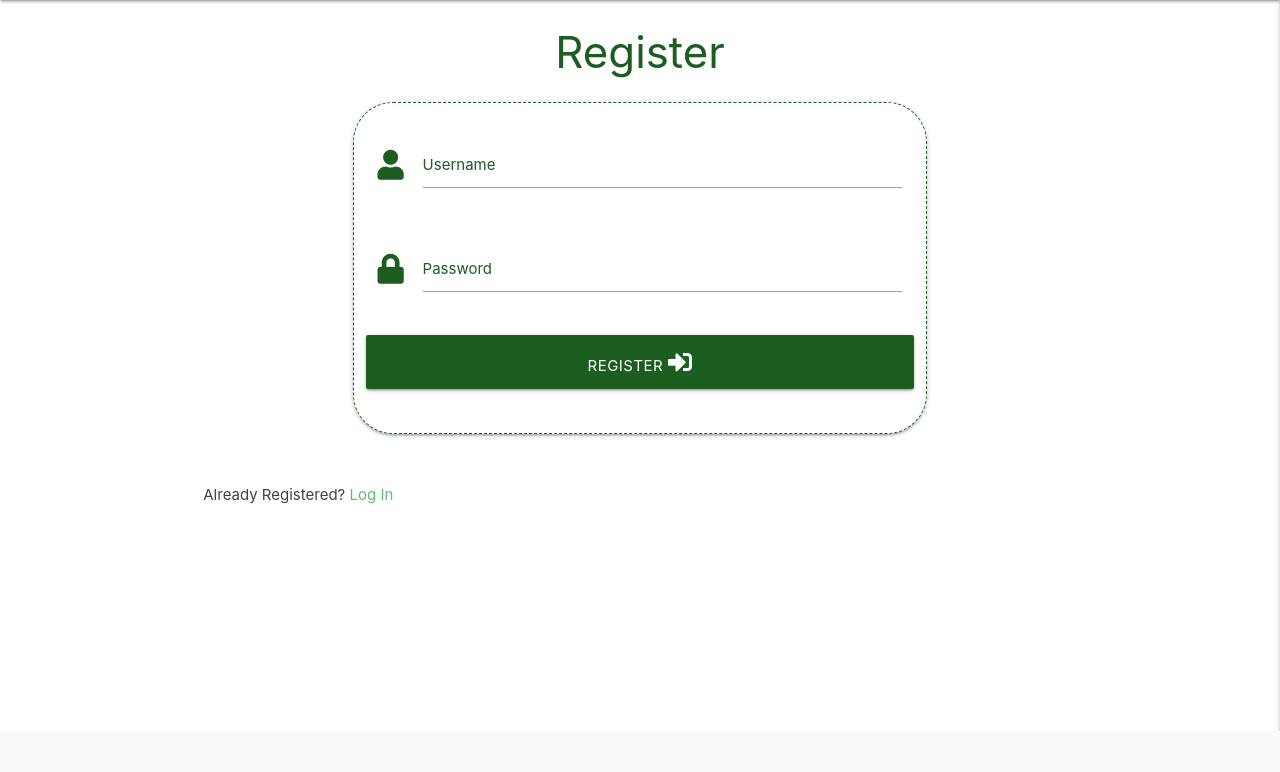
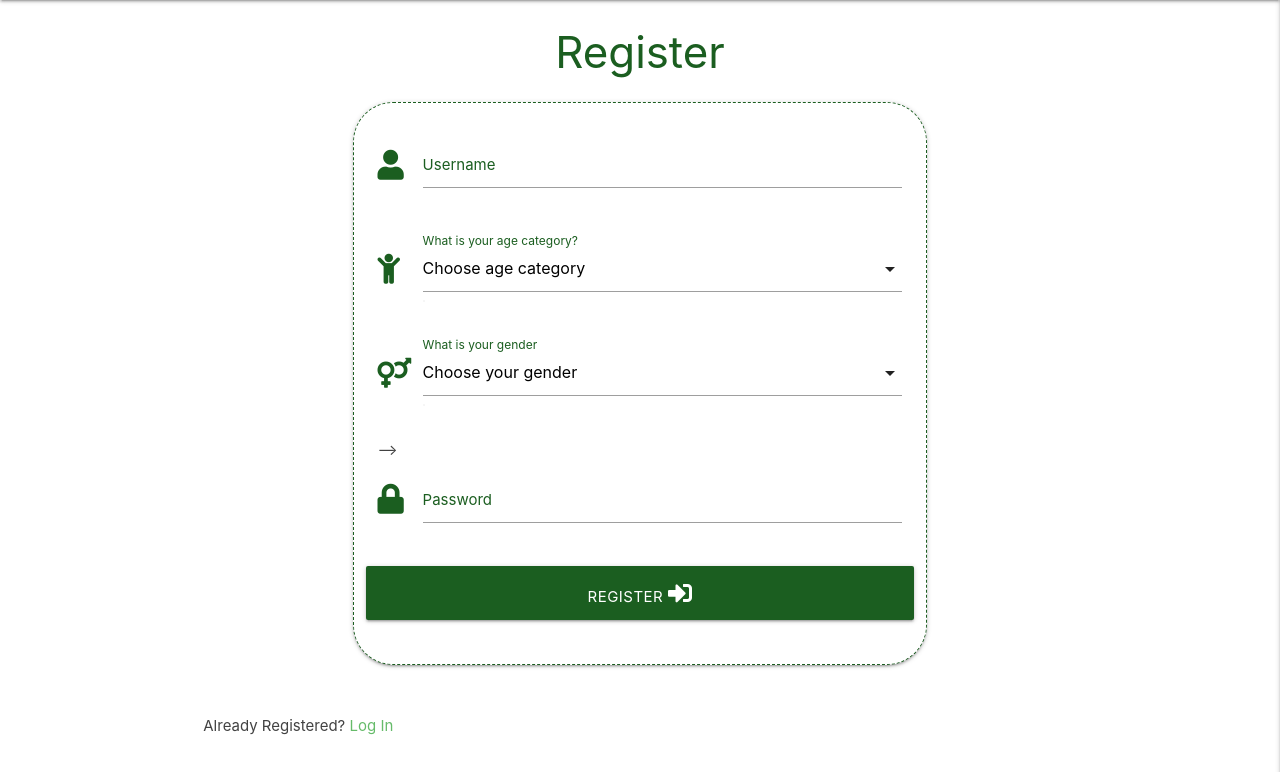
Before and after one commit to mayasharma2110/Bookworm, a Flask app: page /register in a window 1280 px wide. Shown: the part 69-841 px from the top of the page. Before the commit the page ends 800 px from the top, so only its background shows below. Run offline with Flask 2, Linux system fonts and the light colour scheme; some libraries are stand-ins or nearby versions.

Commit message:
Added age category and gender fields to register form

```diff
--- a/app.py
+++ b/app.py
@@ -50,7 +50,9 @@ def register():
         # else if no existing user in db with username
         register = {
             "username": request.form.get("username").lower(),
-            "password": generate_password_hash(request.form.get("password"))
+            "password": generate_password_hash(request.form.get("password")),
+            "age_category": request.form.get("age_category"),
+            "gender": request.form.get("gender")
         }
 
         mongo.db.users.insert_one(register)
--- a/templates/register.html
+++ b/templates/register.html
@@ -15,31 +15,34 @@
             </div>
           </div>
           <!-- age category -->
-          <!-- <div class="row">
+          <div class="row">
             <div class="input-field col s12">
-              <select>
-                <option value="" disabled selected>Choose your option</option>
-                <option value="1">Option 1</option>
-                <option value="2">Option 2</option>
-                <option value="3">Option 3</option>
+                <i class="fas fa-solid fa-child prefix green-text text-darken-4"></i>
+                <select id="age_category" name="age_category" class="validate" required>
+                    <option value="" disabled selected>Choose age category</option>
+                        <option value="15_or_under">15 or under</option>
+                        <option value="16-24">16-24</option>
+                        <option value="25-34">25-34</option>
+                        <option value="35-44">35-44</option>
+                        <option value="45-54">45-54</option>
+                        <option value="55-64">55-64</option>
+                        <option value="65_or_older">65 or older</option>
+                        <option value="Other">Other</option>
                 </select>
-              <i class="fas fa-solid fa-child prefix green-text text-darken-4"></i> -->
-              <!-- <input id="agecategory" name="agecategory" type="text" minlength="5" maxlength="15" pattern="^[a-zA-Z0-9]{5,15}$" required class="validate"> -->
-              <!-- <label for="agecategory">Age Category</label>
+                <label for="age_category">What is your age category?</label>
             </div>
-          </div> -->
+        </div>
         <!-- gender -->
-          <!-- <div class="row">
+        <div class="row">
           <div class="input-field col s12">
-              <select>
-                <option value="" disabled selected>Choose your option</option>
-                <option value="1">Option 1</option>
-                <option value="2">Option 2</option>
-                <option value="3">Option 3</option>
+              <i class="fas fa-solid fa-venus-mars prefix green-text text-darken-4"></i>
+              <select id="gender" name="gender" class="validate" required>
+              <option value="" disabled selected>Choose your gender</option>
+                <option value="Male">Male</option>
+                <option value="Female">Female</option>
+                <option value="Other">Other</option>
               </select>
-              <i class="fas fa-solid fa-venus-mars prefix green-text text-darken-4"></i> -->
-              <!-- <input id="gender" name="gender" type="text" minlength="5" maxlength="15" pattern="^[a-zA-Z0-9]{5,15}$" required class="validate"> -->
-              <!-- <label for="gender">Gender</label>
+              <label for="gender">What is your gender</label>
             </div>
         </div> -->
         <!-- password -->
```
Lines whose indentation alone changed are shown as unchanged.
